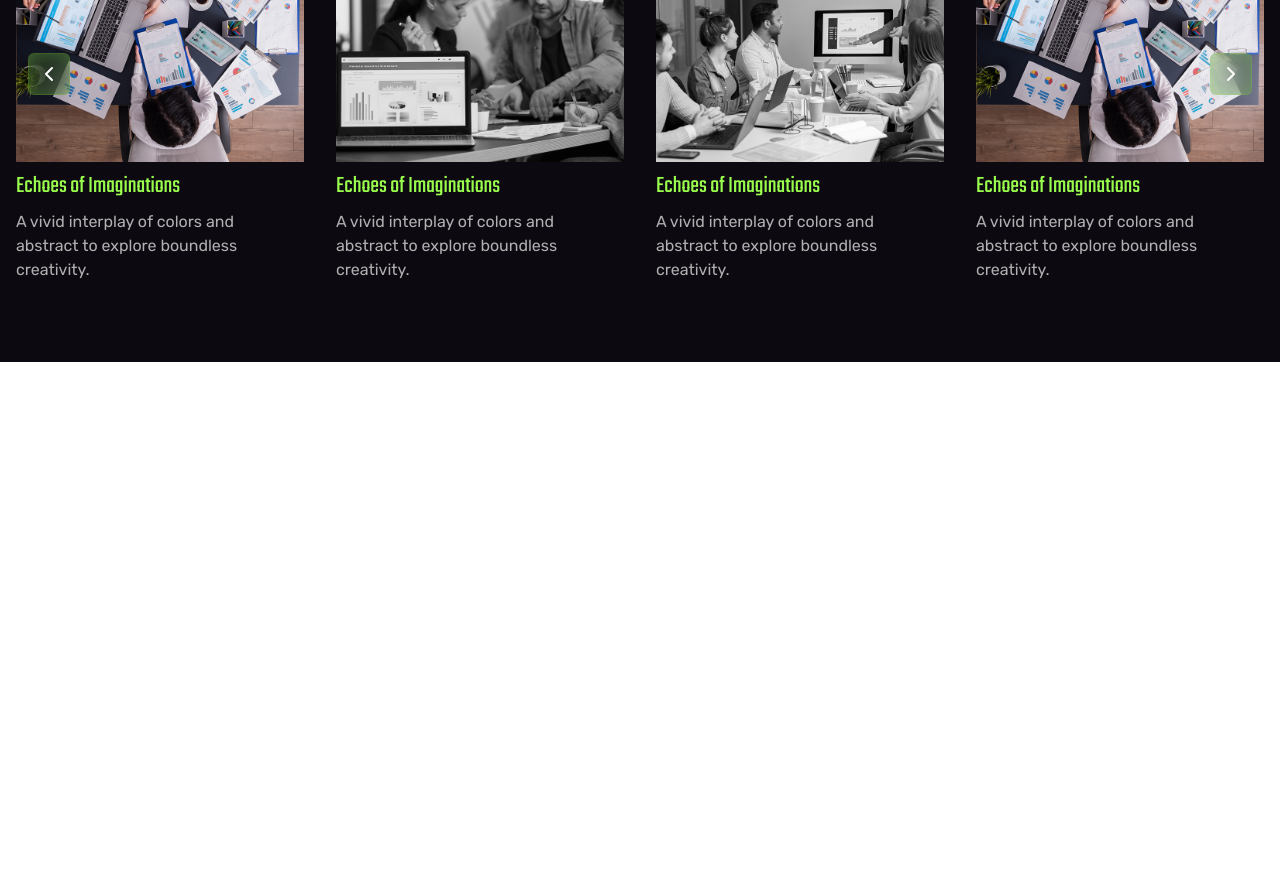
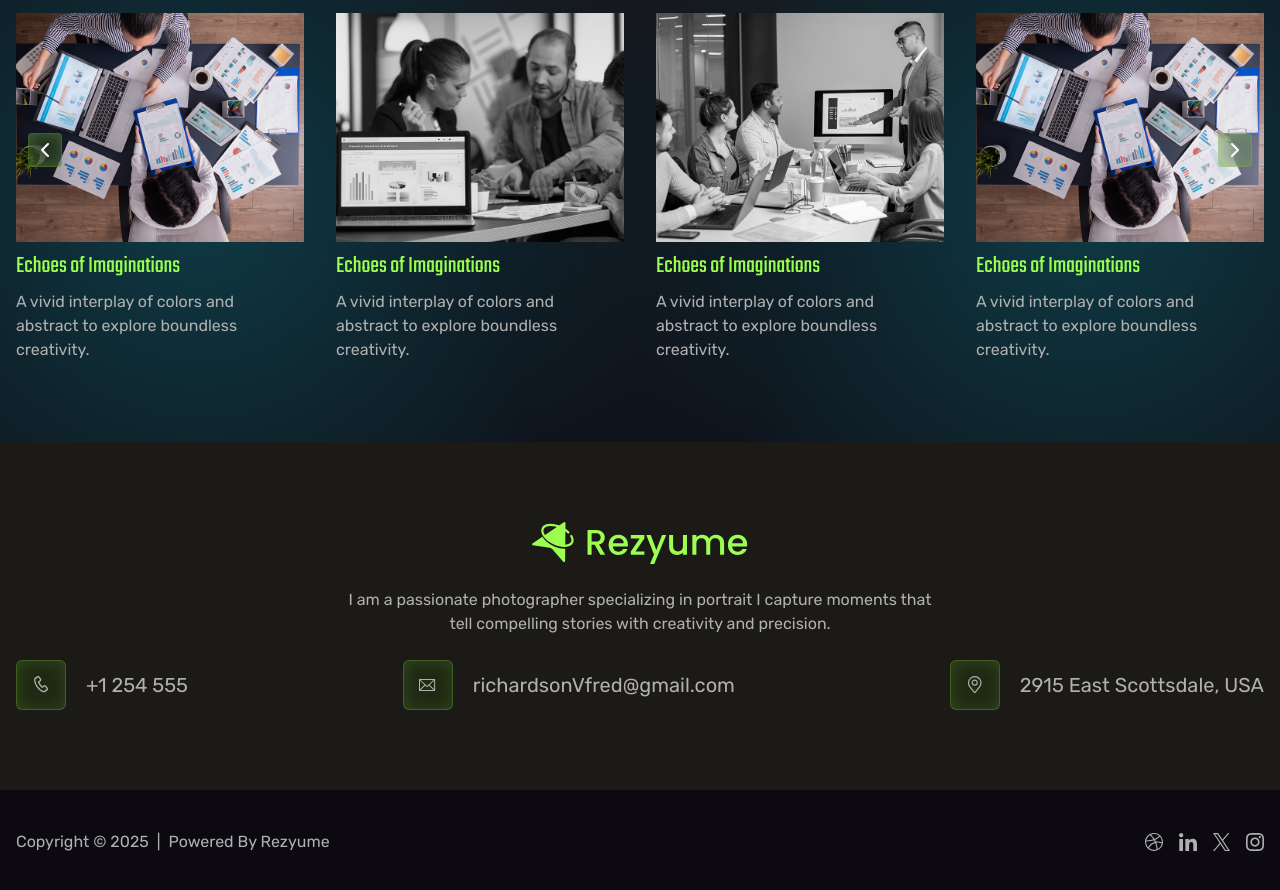
Before and after one commit to salmansajib/resyume-nextjs16, a Next.js app: page /marketer in a window 1280 px wide. Shown: the part 4160-5050 px from the top of the page. Before the commit the page ends 4522 px from the top, so only its background shows below. Built offline with nearby package versions, Linux system fonts and the light colour scheme.

Commit message:
marketer footer section done

```diff
--- a/app/marketer/page.jsx
+++ b/app/marketer/page.jsx
@@ -5,6 +5,7 @@ import ServicesSection from "@/components/marketer/services/ServicesSection";
 import SkillsSection from "@/components/marketer/skills/SkillsSection";
 import CarrerPathSection from "@/components/marketer/carrer-path/CarrerPathSection";
 import PortfolioSection from "@/components/marketer/portfolio/PortfolioSection";
+import FooterSection from "@/components/marketer/footer/FooterSection";
 
 export default function MarketerHome() {
   const data = marketerData;
@@ -17,10 +18,9 @@ export default function MarketerHome() {
       <HeaderSection data={data} />
       <ServicesSection data={data} />
       <SkillsSection data={data} />
-      <div>
-        <CarrerPathSection data={data} />
-        <PortfolioSection data={data} />
-      </div>
+      <CarrerPathSection data={data} />
+      <PortfolioSection data={data} />
+      <FooterSection data={data} />
     </div>
   );
 }
--- a/components/marketer/carrer-path/CarrerPathSection.jsx
+++ b/components/marketer/carrer-path/CarrerPathSection.jsx
@@ -35,7 +35,7 @@ export default function CarrerPathSection({ data }) {
   return (
     <section
       aria-labelledby="carrer-heading"
-      className="bg-background-primary py-20 px-4"
+      className="py-20 px-4 relative overflow-hidden"
     >
       <div className="w-full max-w-7xl mx-auto">
         {/* section title and subtitle */}
@@ -65,6 +65,11 @@ export default function CarrerPathSection({ data }) {
           />
         </div>
       </div>
+
+      {/* gradient background circles */}
+      <div className="absolute z-20 -top-40 -left-30 size-[900px] bg-radial-[circle_at_center] from-[#3A8300]/40 from-0% via-[#5D982F]/5 via-55% to-transparent to-70% rounded-full"></div>
+      <div className="absolute right-0 top-0 size-[900px] bg-radial-[circle_at_center] from-[#975219]/40 from-0% via-[#995E2E]/5 via-55% to-transparent to-70% rounded-full"></div>
+      <div className="absolute -bottom-150 left-1/2 -translate-x-1/2 size-[1051px] bg-radial-[circle_at_center] from-[#975219]/30 from-0% via-[#995E2E]/5 via-55% to-transparent to-70% rounded-full"></div>
     </section>
   );
 }
--- /dev/null
+++ b/components/marketer/footer/ContactInfo.jsx
@@ -0,0 +1,56 @@
+import React from "react";
+import PhoneIcon from "@/components/icons/PhoneIcon";
+import EmailIcon from "@/components/icons/EmailIcon";
+import LocationIcon from "@/components/icons/LocationIcon";
+
+export default function ContactInfo({ heroData }) {
+  return (
+    <div className="font-rubik flex flex-wrap gap-4 items-center justify-between">
+      {/* phone */}
+      <a
+        href={`tel:${heroData.contact.phone}`}
+        className="flex items-center gap-5 hover:text-primary transition-colors group"
+        aria-label={`Call ${heroData.contact.phone}`}
+      >
+        <div className="border border-primary/25 bg-background-neutral/23 shadow-[inset_1px_1px_16px_0px_rgba(169,241,113,0.15)] text-text-secondary group-hover:text-primary group-hover:border-primary size-[50px] flex items-center justify-center rounded-md">
+          <PhoneIcon />
+        </div>
+        <p className="text-xl font-normal text-text-secondary group-hover:text-primary transition-colors">
+          {heroData.contact.phone}
+        </p>
+      </a>
+
+      {/* email */}
+      <a
+        href={`mailto:${heroData.contact.email}`}
+        className="flex items-center gap-5 hover:text-primary transition-colors group"
+        aria-label={`Email ${heroData.contact.email}`}
+      >
+        <div className="border border-primary/25 bg-background-neutral/23 shadow-[inset_1px_1px_16px_0px_rgba(169,241,113,0.15)] text-text-secondary group-hover:text-primary group-hover:border-primary size-[50px] flex items-center justify-center rounded-md">
+          <EmailIcon />
+        </div>
+        <p className="text-xl font-normal text-text-secondary group-hover:text-primary transition-colors">
+          {heroData.contact.email}
+        </p>
+      </a>
+
+      {/* location */}
+      <a
+        href={`https://www.google.com/maps/search/?api=1&query=${encodeURIComponent(
+          heroData.contact.address,
+        )}`}
+        target="_blank"
+        rel="noopener noreferrer"
+        className="flex items-center gap-5 hover:text-primary transition-colors group"
+        aria-label={`View location: ${heroData.contact.address}`}
+      >
+        <div className="border border-primary/25 bg-background-neutral/23 shadow-[inset_1px_1px_16px_0px_rgba(169,241,113,0.15)] text-text-secondary group-hover:text-primary group-hover:border-primary size-[50px] flex items-center justify-center rounded-md">
+          <LocationIcon />
+        </div>
+        <p className="text-xl font-normal text-text-secondary group-hover:text-primary transition-colors">
+          {heroData.contact.address}
+        </p>
+      </a>
+    </div>
+  );
+}
--- /dev/null
+++ b/components/marketer/footer/FooterSection.jsx
@@ -0,0 +1,45 @@
+import Image from "next/image";
+import React from "react";
+import ContactInfo from "./ContactInfo";
+import SocialLinks from "./SocialLinks";
+
+export default function FooterSection({ data }) {
+  const { hero } = data;
+  const getCurrentYear = new Date().getFullYear();
+
+  return (
+    <footer>
+      {/* top part */}
+      <div className="bg-background-secondary px-4 py-20">
+        <div className="w-full max-w-7xl mx-auto space-y-6">
+          <div className="flex items-center justify-center">
+            <Image
+              src="/assets/marketer/logos/logo-footer.svg"
+              alt="rezyume logo"
+              width={300}
+              height={300}
+              className="w-[216px] h-auto"
+            />
+          </div>
+          <p className="font-rubik font-normal text-base text-text-secondary text-center max-w-[60ch] mx-auto">
+            I am a passionate photographer specializing in portrait I capture
+            moments that tell compelling stories with creativity and precision.
+          </p>
+          <ContactInfo heroData={hero} />
+        </div>
+      </div>
+
+      {/* bottom part */}
+      <div className="bg-background-primary px-4 py-10">
+        <div className="w-full max-w-7xl mx-auto flex flex-col md:flex-row gap-4 items-center justify-between">
+          <div className="font-rubik text-text-secondary space-x-2">
+            <span>Copyright &copy; {getCurrentYear}</span>
+            <span>|</span>
+            <span>Powered By Rezyume</span>
+          </div>
+          <SocialLinks />
+        </div>
+      </div>
+    </footer>
+  );
+}
--- /dev/null
+++ b/components/marketer/footer/SocialLinks.jsx
@@ -0,0 +1,24 @@
+import React from "react";
+import DribbleIcon from "@/components/icons/DribbleIcon";
+import LinkedinIcon from "@/components/icons/LinkedinIcon";
+import XIcon from "@/components/icons/XIcon";
+import InstagramIcon from "@/components/icons/InstagramIcon";
+
+export default function SocialLinks() {
+  return (
+    <div className="flex items-center gap-4 text-text-secondary">
+      <a href="#" className="hover:text-primary">
+        <DribbleIcon />
+      </a>
+      <a href="#" className="hover:text-primary">
+        <LinkedinIcon />
+      </a>
+      <a href="#" className="hover:text-primary">
+        <XIcon />
+      </a>
+      <a href="#" className="hover:text-primary">
+        <InstagramIcon />
+      </a>
+    </div>
+  );
+}
--- a/components/marketer/portfolio/PortfolioGallery.jsx
+++ b/components/marketer/portfolio/PortfolioGallery.jsx
@@ -59,6 +59,7 @@ export default function PortfolioGallery({ protfolioData }) {
             disableOnInteraction: false,
             pauseOnMouseEnter: true,
           }}
+          loop
           breakpoints={{
             640: {
               slidesPerView: 2,
@@ -84,7 +85,7 @@ export default function PortfolioGallery({ protfolioData }) {
         {/* custom navigation buttons */}
         {/* prev button */}
         <button
-          className="swiper-button-prev-custom bg-background-neutral/23 border border-primary/25 p-2 rounded-md text-2xl font-medium shadow-[inset_1px_1px_16px_0px_rgba(169,241,113,0.3)] hover:border-primary transition-colors duration-150 cursor-pointer absolute z-10 top-30 left-3 backdrop-blur-md hover:bg-primary hover:text-background-primary"
+          className="swiper-button-prev-custom bg-background-neutral/23 border border-primary/25 p-1 rounded-sm text-2xl font-medium shadow-[inset_1px_1px_16px_0px_rgba(169,241,113,0.3)] hover:border-primary transition-colors duration-150 cursor-pointer absolute z-10 top-30 left-3 backdrop-blur-md hover:bg-primary hover:text-background-primary"
           aria-label="previous-slide"
         >
           <svg
@@ -104,7 +105,7 @@ export default function PortfolioGallery({ protfolioData }) {
         </button>
         {/* next button */}
         <button
-          className="swiper-button-next-custom bg-background-neutral/23 border border-primary/25 p-2 rounded-md text-2xl font-medium shadow-[inset_1px_1px_16px_0px_rgba(169,241,113,0.3)] hover:border-primary transition-colors duration-150 cursor-pointer absolute z-10 top-30 right-3 backdrop-blur-md hover:bg-primary hover:text-background-primary"
+          className="swiper-button-next-custom bg-background-neutral/23 border border-primary/25 p-1 rounded-sm text-2xl font-medium shadow-[inset_1px_1px_16px_0px_rgba(169,241,113,0.3)] hover:border-primary transition-colors duration-150 cursor-pointer absolute z-10 top-30 right-3 backdrop-blur-md hover:bg-primary hover:text-background-primary"
           aria-label="previous-slide"
         >
           <svg
--- a/components/marketer/portfolio/PortfolioSection.jsx
+++ b/components/marketer/portfolio/PortfolioSection.jsx
@@ -5,8 +5,11 @@ export default function PortfolioSection({ data }) {
   const { portfolio } = data;
 
   return (
-    <section aria-labelledby="portfolio-headign" className="pb-20 px-4">
-      <div className="w-full max-w-[1580px] mx-auto overflow-hidden">
+    <section
+      aria-labelledby="portfolio-headign"
+      className="py-20 px-4 relative overflow-hidden"
+    >
+      <div className="w-full max-w-[1580px] mx-auto overflow-hidden relative z-10">
         {/* title and subtitle */}
         <header className="text-center space-y-4">
           <h2
@@ -22,6 +25,11 @@ export default function PortfolioSection({ data }) {
         {/* portfolio */}
         <PortfolioGallery protfolioData={portfolio} />
       </div>
+
+      {/* gradient background circles */}
+      <div className="absolute -top-150 left-1/2 -translate-x-1/2 size-[1051px] bg-radial-[circle_at_center] from-[#975219]/30 from-0% via-[#995E2E]/5 via-55% to-transparent to-70% rounded-full"></div>
+      <div className="absolute -right-100 -bottom-90 size-[1200px] bg-radial-[circle_at_center] from-[#12AFBF]/30 from-0% via-[#328F99]/5 via-55% to-transparent to-70% rounded-full"></div>
+      <div className="absolute -left-100 -bottom-90 size-[1200px] bg-radial-[circle_at_center] from-[#12AFBF]/30 from-0% via-[#328F99]/5 via-55% to-transparent to-70% rounded-full"></div>
     </section>
   );
 }
```
